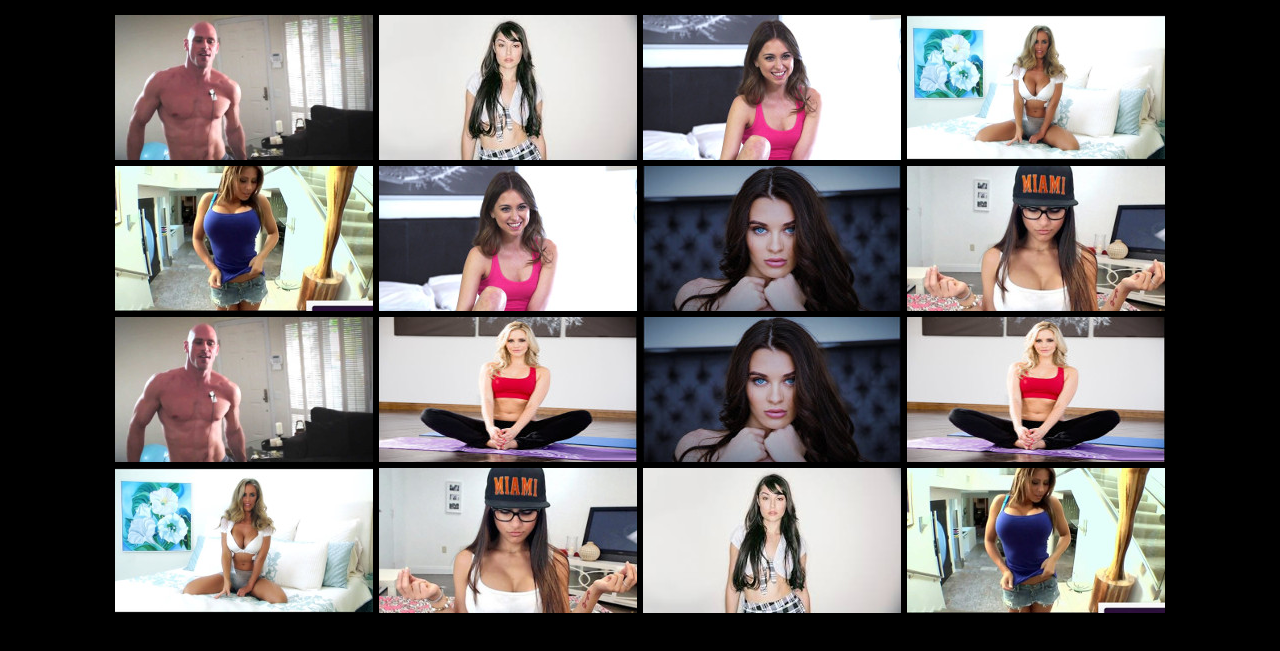
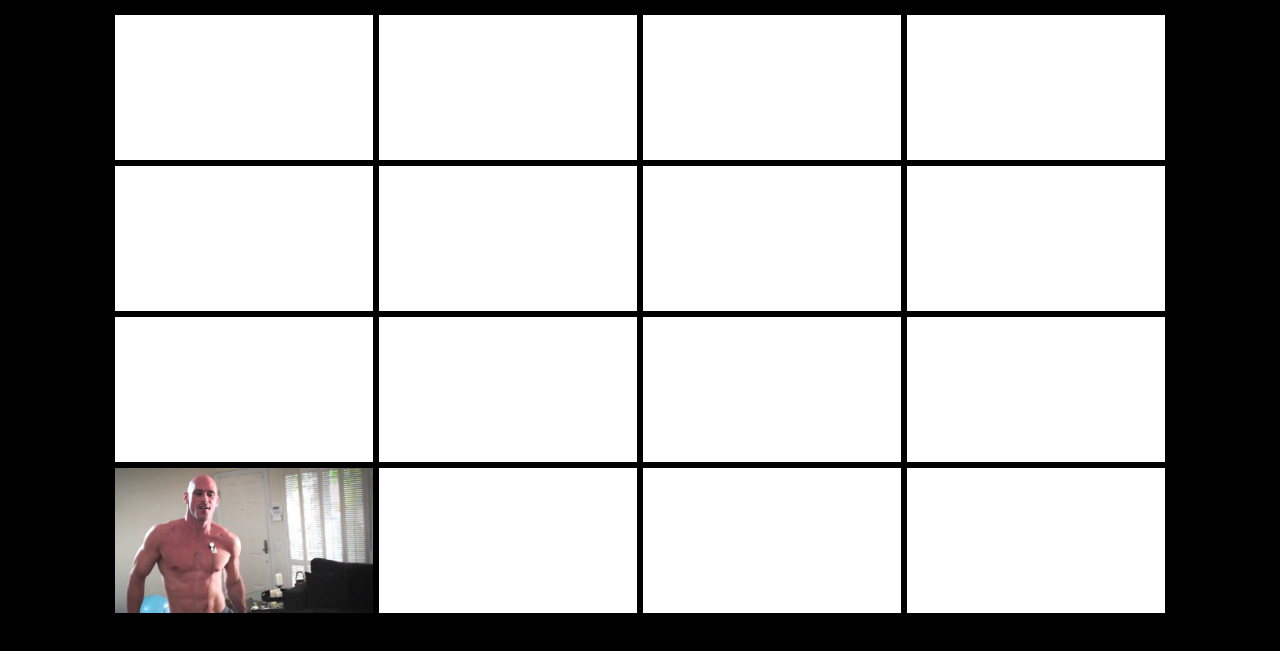
Before and after one commit to D0man/memoryGame, a website built with webpack: page index.html in a window 1280 px wide. Both pictures are taken after a click on the item 244 px from the left and 617 px from the top of the page. Shown: the part 77-728 px from the top of the page. Built offline with nearby package versions, Linux system fonts and the light colour scheme; a web font is replaced by a local one.

Commit message:
some simple clicked mechanic

```diff
--- a/index.html
+++ b/index.html
@@ -2,6 +2,7 @@
 <html lang="en">
 <head>
     <meta charset="utf-8">
+    <meta name="viewport" content="width=device-width, initial-scale=1.0">
     <title>Matching Game</title>
     <meta name="description" content="">
     <link rel="stylesheet prefetch" href="https://maxcdn.bootstrapcdn.com/font-awesome/4.6.1/css/font-awesome.min.css">
@@ -32,67 +33,67 @@
         <ul class="deck">
             <li class="card">
                 <i class="fa fa-diamond"></i>
-                <img src="./img/johnny.jpg" alt="he isn't jon snow he is johny sins he know things">
+                <!-- <img src="./img/johnny.jpg" alt="he isn't jon snow he is johny sins he know things"> -->
             </li>
             <li class="card">
                 <i class="fa fa-paper-plane-o"></i>
-                <img src="./img/sasha.jpg" alt="grey">
+                <!-- <img src="./img/sasha.jpg" alt="grey"> -->
             </li>
-            <li class="card match">
+            <li class="card">
                 <i class="fa fa-anchor"></i>
-                <img src="./img/riley.jpg" alt="some random chick">
+                <!-- <img src="./img/riley.jpg" alt="some random chick"> -->
             </li>
             <li class="card">
                 <i class="fa fa-bolt"></i>
-                <img src="./img/nicole.jpg" alt="some random chick">
+                <!-- <img src="./img/nicole.jpg" alt="some random chick"> -->
             </li>
             <li class="card">
                 <i class="fa fa-cube"></i>
-                <img src="./img/madison.jpg" alt="some random chick">
+                <!-- <img src="./img/madison.jpg" alt="some random chick"> -->
             </li>
-            <li class="card match">
+            <li class="card">
                 <i class="fa fa-anchor"></i>
-                <img src="./img/riley.jpg" alt="some random chick">
+                <!-- <img src="./img/riley.jpg" alt="some random chick"> -->
             </li>
             <li class="card">
                 <i class="fa fa-leaf"></i>
-                <img src="./img/lana.jpg" alt="some random chick">
+                <!-- <img src="./img/lana.jpg" alt="some random chick"> -->
             </li>
             <li class="card">
                 <i class="fa fa-bicycle"></i>
-                <img src="./img/mia.jpg" alt="some random chick">
+                <!-- <img src="./img/mia.jpg" alt="some random chick"> -->
             </li>
             <li class="card">
                 <i class="fa fa-diamond"></i>
-                <img src="./img/johnny.jpg" alt="he isn't jon snow he is johny sins he know things">
+                <!-- <img src="./img/johnny.jpg" alt="he isn't jon snow he is johny sins he know things"> -->
             </li>
             <li class="card">
                 <i class="fa fa-bomb"></i>
-                <img src="./img/miamalkova.jpg" alt="some random chick">
+                <!-- <img src="./img/miamalkova.jpg" alt="some random chick"> -->
             </li>
             <li class="card">
                 <i class="fa fa-leaf"></i>
-                <img src="./img/lana.jpg" alt="some random chick">
+                <!-- <img src="./img/lana.jpg" alt="some random chick"> -->
             </li>
             <li class="card">
                 <i class="fa fa-bomb"></i>
-                <img src="./img/miamalkova.jpg" alt="some random chick">
+                <!-- <img src="./img/miamalkova.jpg" alt="some random chick"> -->
             </li>
             <li class="card open show">
                 <i class="fa fa-bolt"></i>
-                <img src="./img/nicole.jpg" alt="some random chick">
+                <!-- <img src="./img/nicole.jpg" alt="some random chick"> -->
             </li>
             <li class="card">
                 <i class="fa fa-bicycle"></i>
-                <img src="./img/mia.jpg" alt="some random chick">
+                <!-- <img src="./img/mia.jpg" alt="some random chick"> -->
             </li>
             <li class="card">
                 <i class="fa fa-paper-plane-o"></i>
-                <img src="./img/sasha.jpg" alt="grey">
+                <!-- <img src="./img/sasha.jpg" alt="grey"> -->
             </li>
             <li class="card">
                 <i class="fa fa-cube"></i>
-                <img src="./img/madison.jpg" alt="some random chick">
+                <!-- <img src="./img/madison.jpg" alt="some random chick"> -->
             </li>
         </ul>
     </div>
--- a/js/app.js
+++ b/js/app.js
@@ -2,8 +2,8 @@ import '../css/app.scss'
 /*
  * Create a list that holds all of your cards
  */
-const cardList =['1','2','3','4','5','6','7','8']
-
+let cardList =['sasha','riley','nicole','miamalkova','mia','madison','lana','johnny']
+cardList = cardList.concat(cardList);
 /*
  * Display the cards on the page
  *   - shuffle the list of cards using the provided "shuffle" method below
@@ -27,12 +27,32 @@ function shuffle(array) {
 }
 const newCardList = shuffle(cardList);
 const cards = document.querySelectorAll('.card');
-for(const card of cards){
-    card.addEventListener('click',checkCard);
-    card.removeEventListener('click',checkCard);
-}
-function checkCard(card){
-    card.classList.add('match');
+cards.forEach(function letnameitlater(card,index){
+    card.setAttribute("data-img", newCardList[index]);
+    card.addEventListener('click', checkCard)
+
+});
+
+function checkCard(){
+    this.style.background=`url("./img/${this.dataset.img}.jpg")`;
+    this.classList.add('matching');
+    let matchedCard = document.querySelectorAll('.matching');
+    // matchedCard.removeEventListener('click',checkCard);
+    if(matchedCard.length==2){
+        matchedCard[0].classList.remove('matching');
+        matchedCard[1].classList.remove('matching');
+        console.log('matching...')
+        if(matchedCard[0].dataset.img===matchedCard[1].dataset.img){
+            let points=1;
+        }
+        else{
+            setTimeout(()=>{
+                matchedCard[0].style.background="#fff";
+                matchedCard[1].style.background="#fff";
+            },1000)
+
+        }
+    }
 }
 /*
  * set up the event listener for a card. If a card is clicked:
--- a/webpack.config.js
+++ b/webpack.config.js
@@ -30,10 +30,7 @@ module.exports = {
         test: /\.(png|jpg|gif)$/,
         use: [
           {
-            loader: 'url-loader?name=/src/images/[name].[hash].[ext]',
-            options: {
-              limit: 8192
-            }
+            loader: 'url-loader?limit: 8192&name=img/[name].[hash].[ext]',
           }
         ]
       },
```
Also changed, not shown: js/main.js (+24 -7 lines), 1 other file.
